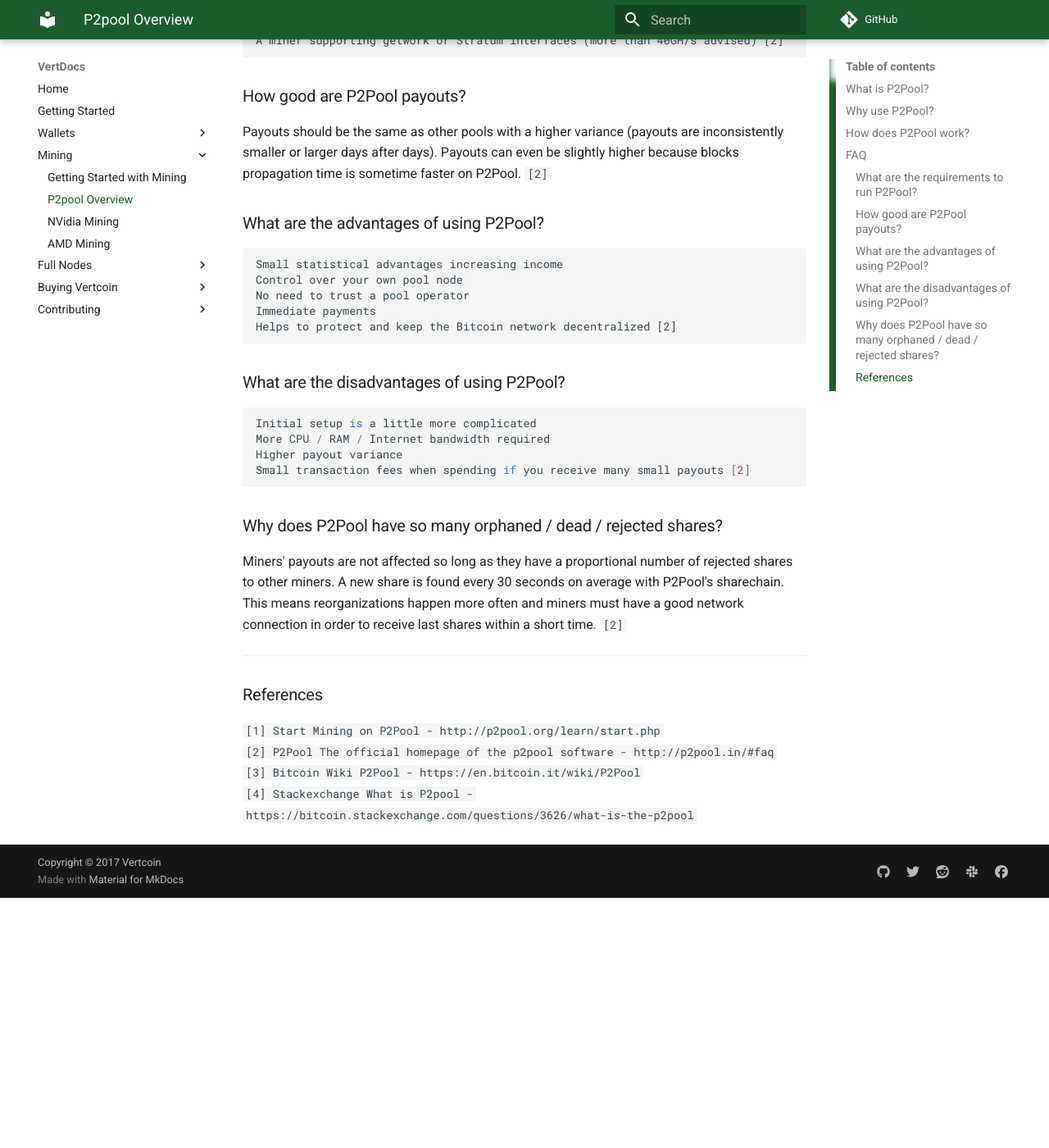
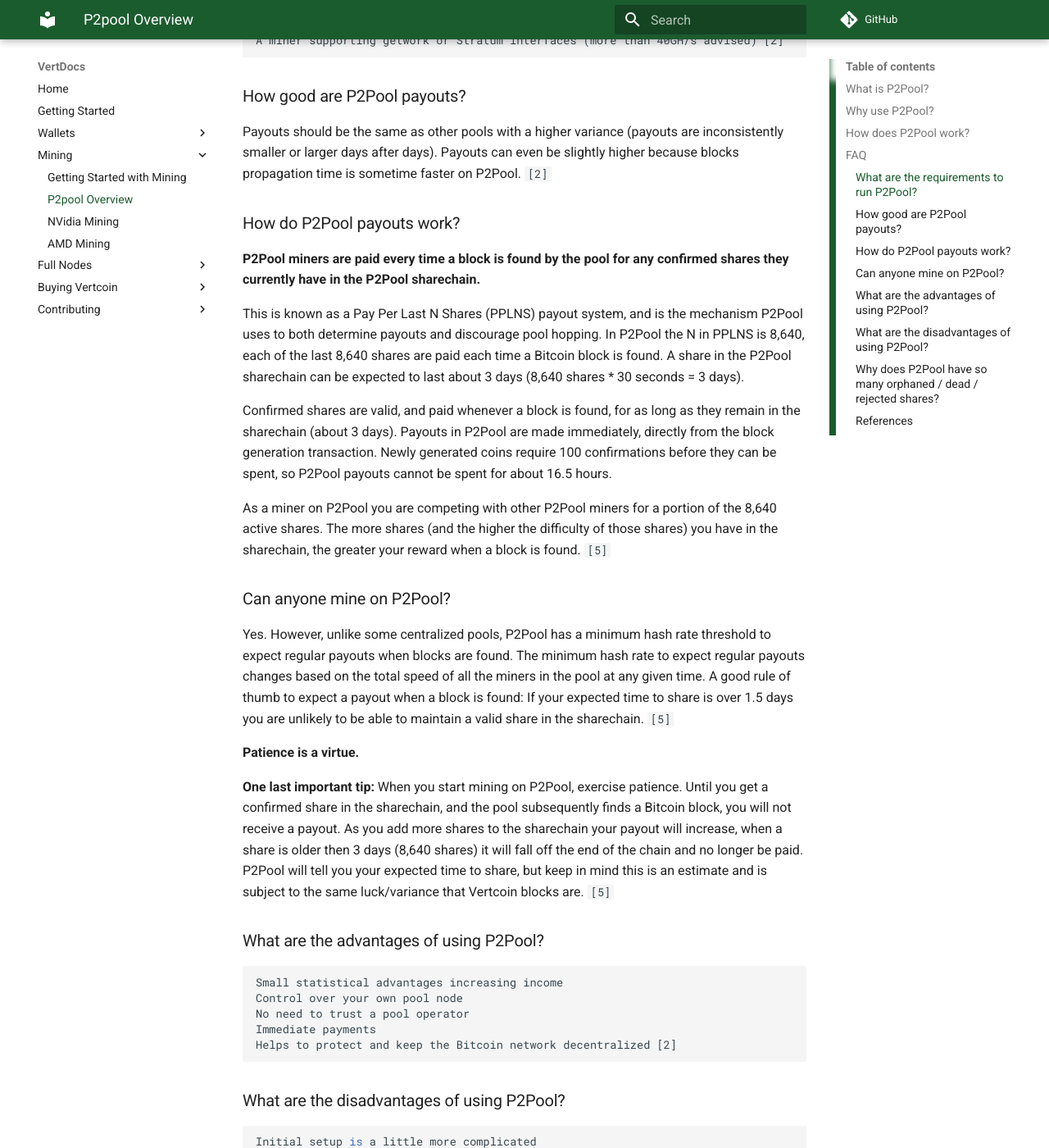
Before and after one commit to vertcoin-project/VertDocs, an MkDocs documentation site: the page built from docs/Mining/P2pool-overview.md, in a window 1280 px wide and 1400 px high, scrolled down 1986 px. Shown: the whole window at 82% size. Built offline with MkDocs 1.6.1 and Material for MkDocs 9.7.7, drawn with Linux system fonts in a browser that asks for light colours; comment, search, counter and statistics services are not loaded; old or Windows-style settings are respelled for this version of MkDocs; before the commit the page ends 3081 px from its top, so only the background shows below that; some of the changed text lies outside the part shown.

Commit message:
Expand on P2Pool payouts in P2Pool-overview.md
1.) Expand language describing the p2pool payout system

```diff
--- a/docs/Mining/P2pool-overview.md
+++ b/docs/Mining/P2pool-overview.md
@@ -40,6 +40,23 @@
 
 Payouts should be the same as other pools with a higher variance (payouts are inconsistently smaller or larger days after days). Payouts can even be slightly higher because blocks propagation time is sometime faster on P2Pool. `[2]`
 
+### How do P2Pool payouts work?
+
+**P2Pool miners are paid every time a block is found by the pool for any confirmed shares they currently have in the P2Pool sharechain.**
+
+This is known as a Pay Per Last N Shares (PPLNS) payout system, and is the mechanism P2Pool uses to both determine payouts and discourage pool hopping. In P2Pool the N in PPLNS is 8,640, each of the last 8,640 shares are paid each time a Bitcoin block is found. A share in the P2Pool sharechain can be expected to last about 3 days (8,640 shares * 30 seconds = 3 days).
+
+Confirmed shares are valid, and paid whenever a block is found, for as long as they remain in the sharechain (about 3 days). Payouts in P2Pool are made immediately, directly from the block generation transaction. Newly generated coins require 100 confirmations before they can be spent, so P2Pool payouts cannot be spent for about 16.5 hours.
+
+As a miner on P2Pool you are competing with other P2Pool miners for a portion of the 8,640 active shares. The more shares (and the higher the difficulty of those shares) you have in the sharechain, the greater your reward when a block is found. `[5]`
+
+### Can anyone mine on P2Pool?
+Yes. However, unlike some centralized pools, P2Pool has a minimum hash rate threshold to expect regular payouts when blocks are found. The minimum hash rate to expect regular payouts changes based on the total speed of all the miners in the pool at any given time. A good rule of thumb to expect a payout when a block is found: If your expected time to share is over 1.5 days you are unlikely to be able to maintain a valid share in the sharechain. `[5]`
+
+**Patience is a virtue.**
+
+**One last important tip:** When you start mining on P2Pool, exercise patience. Until you get a confirmed share in the sharechain, and the pool subsequently finds a Bitcoin block, you will not receive a payout. As you add more shares to the sharechain your payout will increase, when a share is older then 3 days (8,640 shares) it will fall off the end of the chain and no longer be paid. P2Pool will tell you your expected time to share, but keep in mind this is an estimate and is subject to the same luck/variance that Vertcoin blocks are. `[5]`
+
 ### What are the advantages of using P2Pool?
 
     Small statistical advantages increasing income
@@ -66,3 +83,4 @@
 `[2] P2Pool The official homepage of the p2pool software - http://p2pool.in/#faq`
 `[3] Bitcoin Wiki P2Pool - https://en.bitcoin.it/wiki/P2Pool`
 `[4] Stackexchange What is P2pool - https://bitcoin.stackexchange.com/questions/3626/what-is-the-p2pool`
+`[5] P2Pool The official homepage of the p2pool software - learn - http://p2pool.org/learn/`
```
